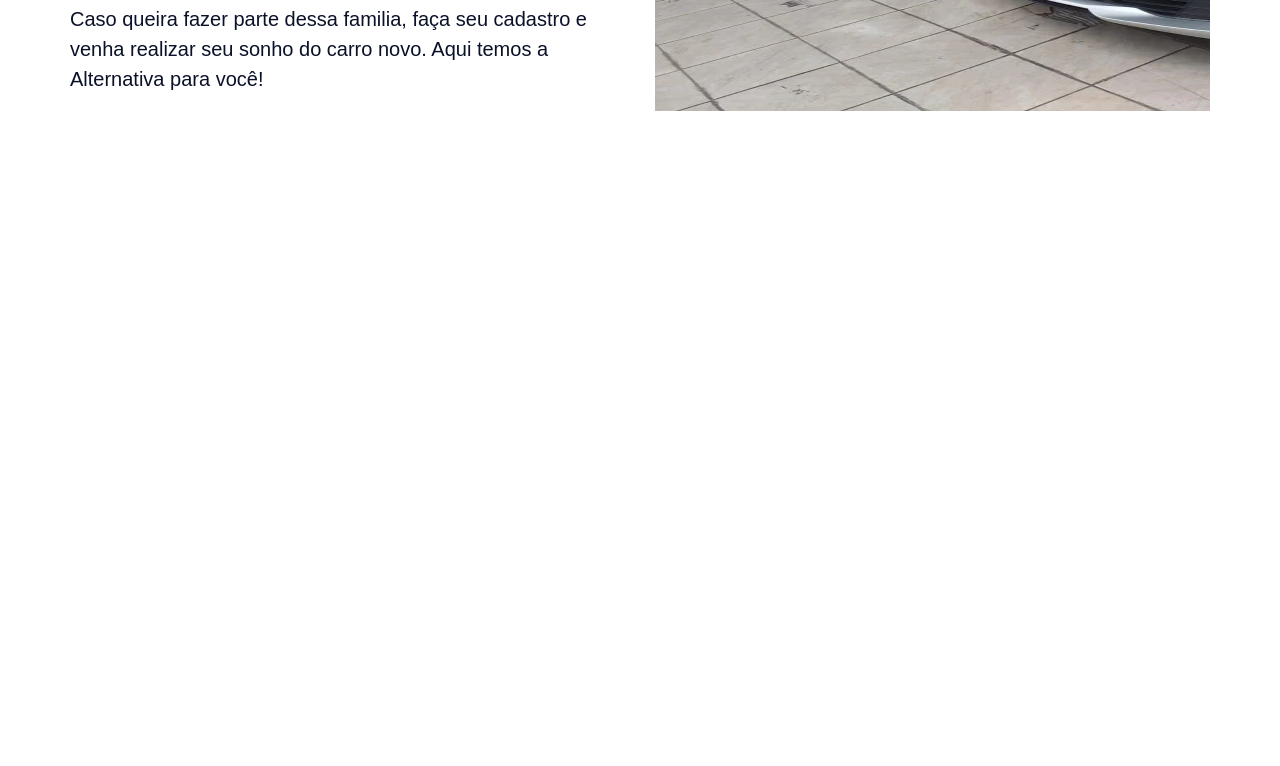
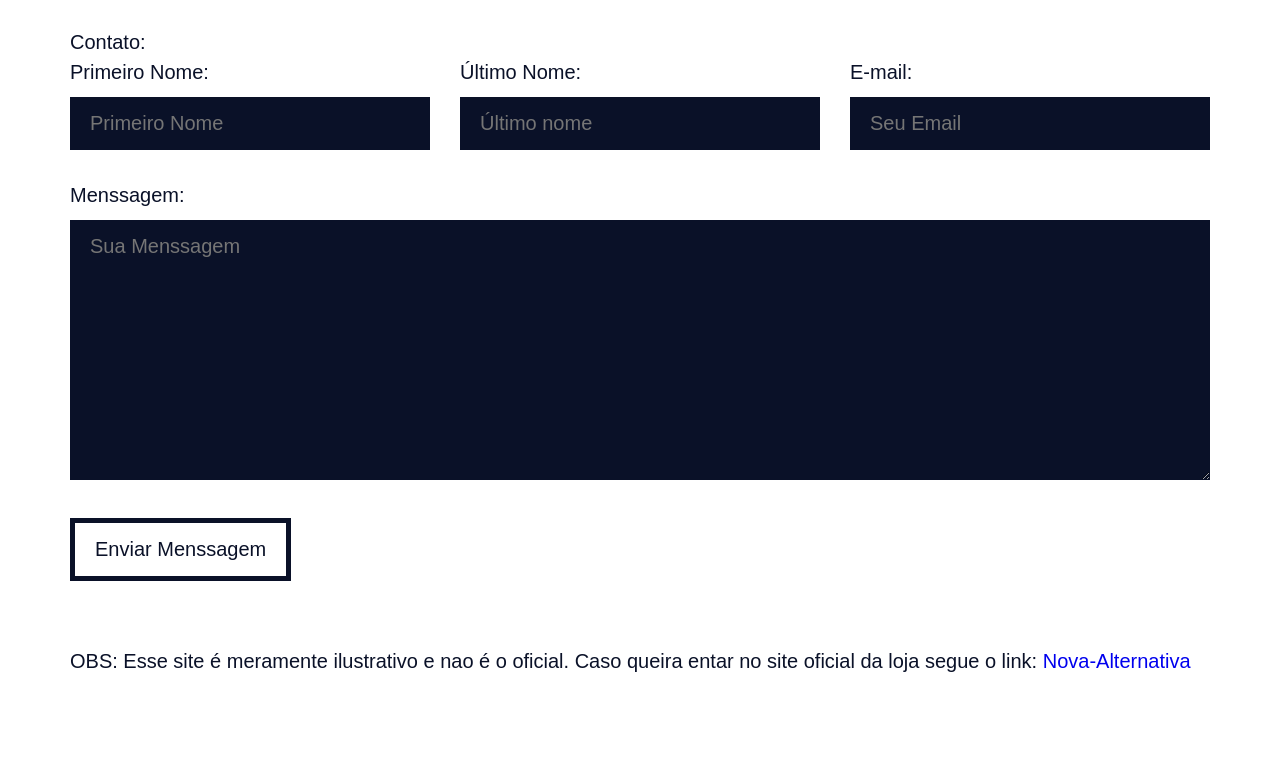
Before and after one commit to thiago-igor/Projeto-Nova-Alternativa, a plain HTML site: page projeto/index.html in a window 1280 px wide. Shown: the part 3456-4222 px from the top of the page. Before the commit the page ends 3787 px from the top, so only its background shows below. Drawn offline with Linux system fonts and the light colour scheme.

Commit message:
Atualização
Atualizando a ultima section de contato

```diff
--- a/projeto/assets/css/style.css
+++ b/projeto/assets/css/style.css
@@ -23,6 +23,11 @@ body{
     font-size: 2rem;
     color: var(--primary-color);
     line-height: 1.5;
+}
+
+body .full-width{
+    width: 100%;
+    flex: 1 1 100%;
 }
 
 .white-bg{
@@ -214,3 +219,54 @@ table th, table td{
     text-align: center;
     border: 0.1rem solid var(--light-gray-color);
 }
+
+.contact-form {
+    grid-column: span 2; /*Para pegar as duas colunas*/
+}
+
+.contact-form .form-grid{
+    border: none;
+    display: flex;
+    flex-direction: row;
+    flex-wrap: wrap;
+    gap: var(--gap);
+}
+
+.font-grid legend{
+    font-style: italic;
+    font-size: 1.6rem;
+    margin-bottom: 3rem;
+}
+
+.form-group{
+    flex: 1 1 320px;
+}
+
+.form-group label{
+    display: block;
+    margin-bottom: 1rem;
+}
+
+.form-group input, .form-group textarea{
+    border: none;
+    background: var(--primary-color);
+    padding: 1.5rem 2rem;
+    font-size: 2rem;
+    width: 100%;
+    font-size: 2rem;
+}
+
+.form-group button{
+    border: 0.5rem solid var(--primary-color);
+    background: none;
+    color: var(--primary-color);
+    padding: 1.5rem 2rem;
+    font-size: 2rem;
+    cursor: pointer;
+    transition: all 300ms ease-in-out;
+}
+
+.form-group button:hover{
+    background: var(--primary-color);
+    color: var(--white-color);
+}
--- a/projeto/index.html
+++ b/projeto/index.html
@@ -127,11 +127,45 @@
                     <p>Caso queira fazer parte dessa familia, faça seu cadastro e venha realizar seu sonho do carro novo. Aqui temos a Alternativa para você!</p>
             </div>
             <div class="intro-img">
-                <img src="assets/image/fotocarros2.png" alt="Foto da vitrine mostrando alguns exemplares de carros">
+                <img src="assets/image/foto_carros2.png" alt="Foto da vitrine mostrando alguns exemplares de carros">
+            </div>
+
+            <div class="contact-form">
+                <fieldset class="form-grid">
+                    <legend>Contato:</legend>
+
+                    <div class="form-group">
+                        <label for="Your First-name">Primeiro Nome:</label>
+                        <input type="text" name="first-name" id="first-name" placeholder="Primeiro Nome">
+                    </div>
+
+                    <div class="form-group">
+                        <label for="your last-name">Último Nome:</label>
+                        <input type="text" name="last-name" id="last-name" placeholder="Último nome">
+                    </div>
+
+                    <div class="form-group">
+                        <label for="email">E-mail:</label>
+                        <input type="text" name="email" id="email" placeholder="Seu Email">
+                    </div>
+
+                    <div class="form-group full-width">
+                        <label for="menssage">Menssagem:</label>
+                        <textarea name="menssage" id="menssage" cols="30" rows="10" placeholder="Sua Menssagem"></textarea>
+                    </div>
+
+                    <div class="form-group full-width">
+                        <button type="submit">Enviar Menssagem</button>
+                    </div>
+                </fieldset>
+
+                <div class="menu-spacing"></div>
+
+                <div> <p>OBS: Esse site é meramente ilustrativo e nao é o oficial. Caso queira entar no site oficial da loja segue o link: <a href="https://novaalternativaveiculos.com.br/" target="_blank">Nova-Alternativa</a> </p></div>
             </div>
         </div>
+    </section>
 
-    </section>
 
 </body>
 </html>
```
Also changed, not shown: projeto/assets/image/foto_carros2.png (added), projeto/assets/image/fotocarros2.png (deleted).
